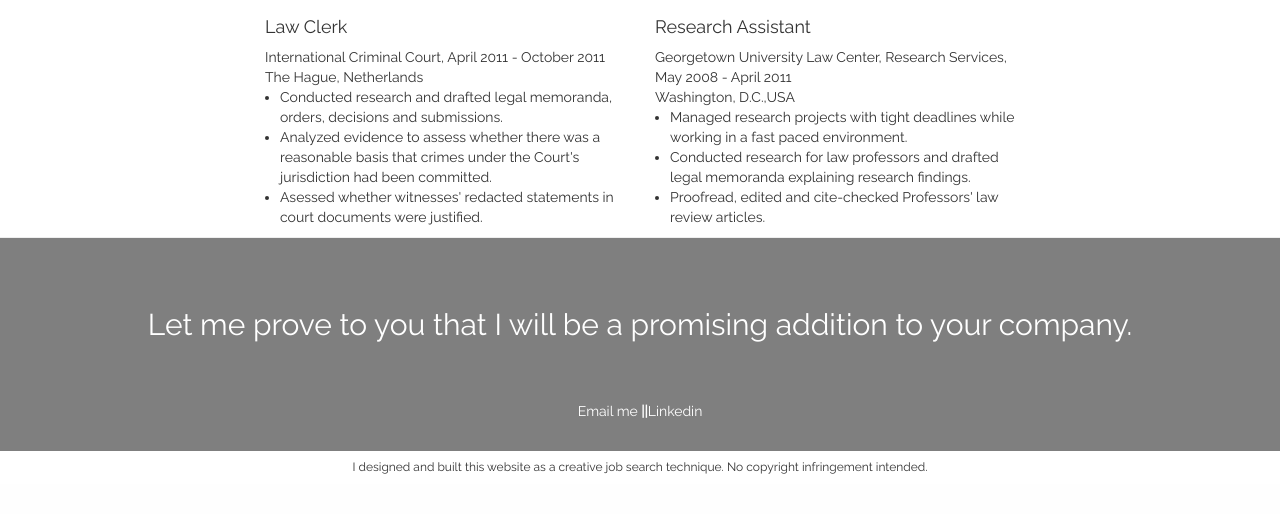
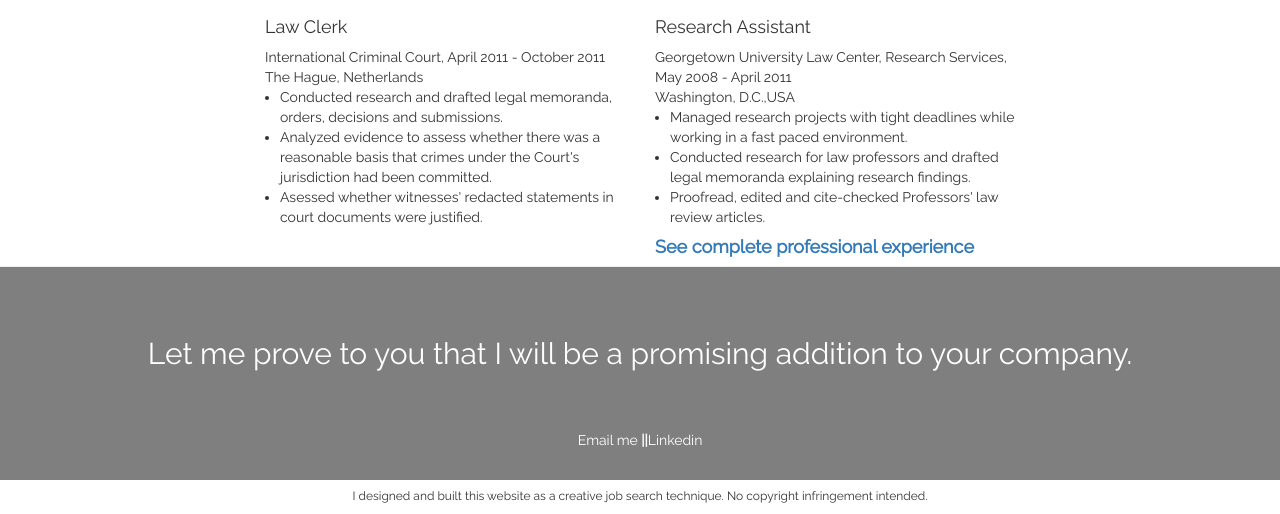
Before and after one commit to lizette112162/resume_app, a Flask app: page / in a window 1280 px wide. Shown: the part 2821-3335 px from the top of the page. Before the commit the page ends 3295 px from the top, so only its background shows below. Run offline with Flask 2, Linux system fonts and the light colour scheme; some libraries are stand-ins or nearby versions.

Commit message:
Updated files

```diff
--- a/templates/index.html
+++ b/templates/index.html
@@ -276,6 +276,7 @@ body {
             <li>Conducted research for law professors and drafted legal memoranda explaining research findings.</li>
             <li>Proofread, edited and cite-checked Professors' law review articles.</li>
         </ul>
+        <h4><a href="https://www.linkedin.com/pub/rita-mutyaba/21/b07/737"><strong>See complete professional experience</strong></h4>
           </div>
       </div>
     </div>
```
